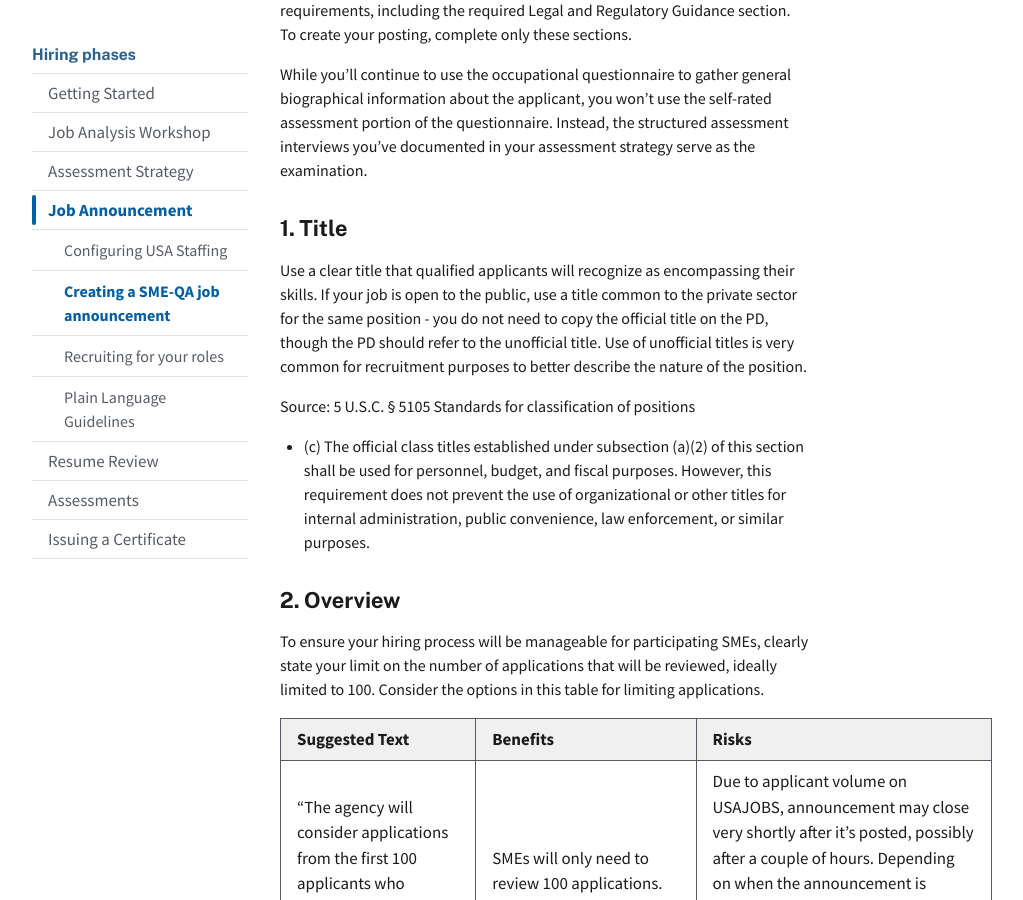
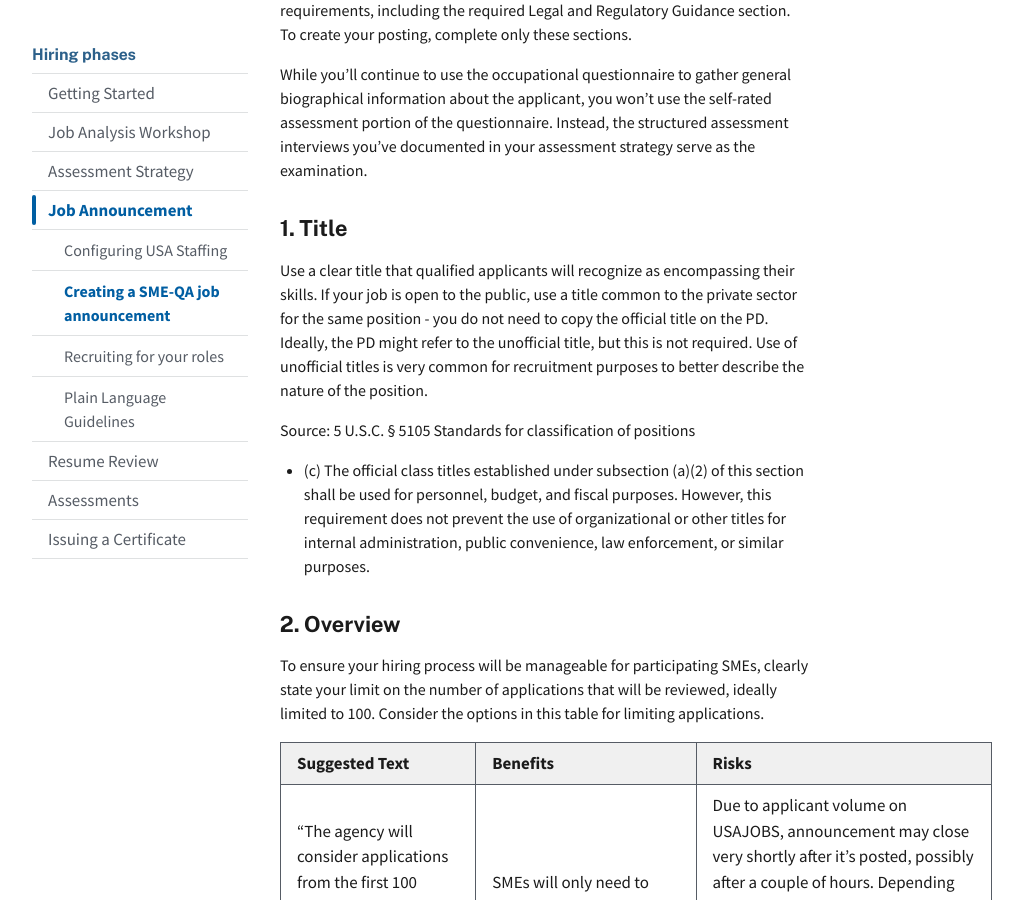
Before and after one commit to usds/SME-QA-Website, a Jekyll site: the page built from pages/phases/job-announcement/create-job-announcement.md, in a window 1280 px wide and 900 px high, scrolled down 529 px. Shown: the whole window, without its empty margins (128-1151 px from the left). Built offline with Jekyll 4.4.1, drawn with Linux system fonts in a browser that asks for light colours.

Commit message:
Update create-job-announcement.md

```diff
--- a/pages/phases/job-announcement/create-job-announcement.md
+++ b/pages/phases/job-announcement/create-job-announcement.md
@@ -19,7 +19,7 @@ While you'll continue to use the occupational questionnaire to gather general bi
 
 ### 1. Title
 
-Use a clear title that qualified applicants will recognize as encompassing their skills. If your job is open to the public, use a title common to the private sector for the same position - you do not need to copy the official title on the PD, though the PD should refer to the unofficial title. Use of unofficial titles is very common for recruitment purposes to better describe the nature of the position.
+Use a clear title that qualified applicants will recognize as encompassing their skills. If your job is open to the public, use a title common to the private sector for the same position - you do not need to copy the official title on the PD. Ideally, the PD might refer to the unofficial title, but this is not required. Use of unofficial titles is very common for recruitment purposes to better describe the nature of the position.
 
 Source: 5 U.S.C. § 5105 Standards for classification of positions
  - (c) The official class titles established under subsection (a)(2) of this section shall be used for personnel, budget, and fiscal purposes. However, this requirement does not prevent the use of organizational or other titles for internal administration, public convenience, law enforcement, or similar purposes.
```
